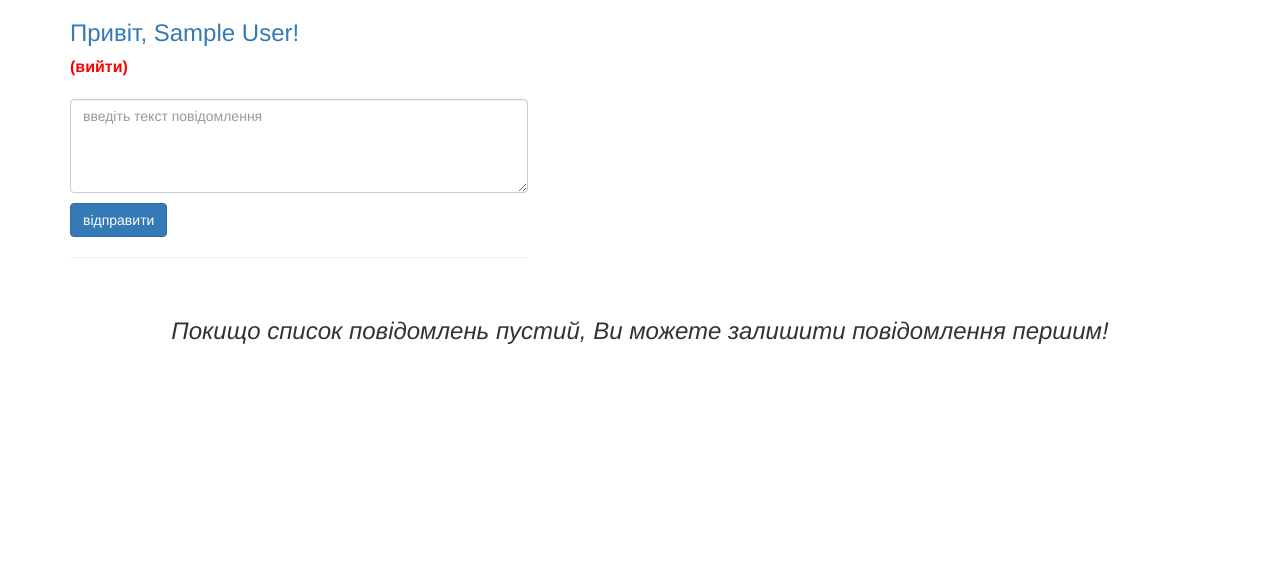
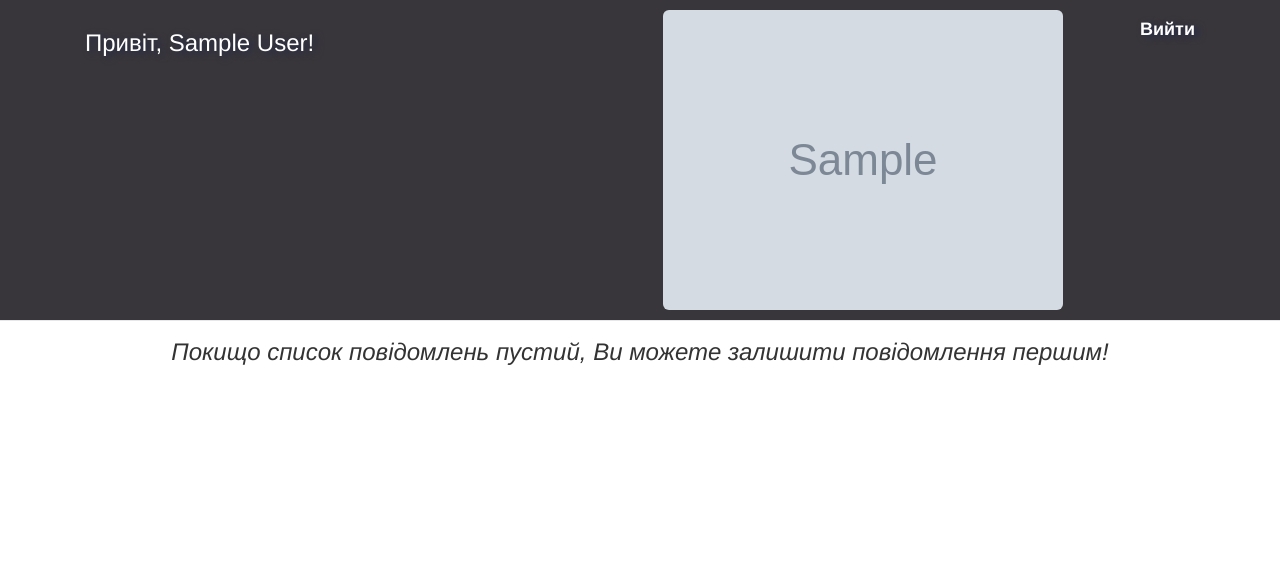
Before and after one commit to Misha86/webpage, a Django app: template message/templates/message/messages.html in a window 1280 px wide. Shown: the top 564 px of the page. Before the commit the page ends 344 px from the top, so only its background shows below. Run offline with Django 3.2, Linux system fonts and the light colour scheme; a user stored in the database is signed in; tables that the repository leaves empty hold one stand-in row (values such as "Sample post"); the template is opened without the code that fills it: values that come from a table or form of the project are taken from there, most other values are stand-ins (such as "Sample title", 1, 10 or a date in 2020); grey boxes marked "Sample" are stand-in pictures; some libraries are stand-ins or nearby versions.

Commit message:
Add picture_url for LINKEDIN

```diff
--- a/comment/templates/comment/partial_comments_list.html
+++ b/comment/templates/comment/partial_comments_list.html
@@ -26,7 +26,11 @@
     <div class="col-md-12">
 
         <p>
-            <button type="button" data-comment-id="{{ comment.id }}" data-id="{{ message.id }}" data-form="{% url "comment:create" %}" class="btn btn-primary js-create-comment">
+            <button type="button" data-comment-id="{{ comment.id }}" data-id="{{ message.id }}"
+                    data-form="{% url "comment:create" %}" class="btn btn-primary js-create-comment"
+                     {% if not request.user.is_authenticated %} data-toggle="tooltip"
+                    data-original-title="Ви не авторизувалися на сайті!"
+                    {% endif %}>
                 <span class="glyphicon glyphicon-plus"></span>
                 коментувати
             </button>
--- a/message/static/message/css/message.css
+++ b/message/static/message/css/message.css
@@ -1,3 +1,9 @@
+body {
+    min-height: 2000px;
+    padding-top: 100px;
+}
+
+
 #create-message {
     margin-top: 20px;
     margin-bottom: 20px;
@@ -10,3 +16,23 @@
 .caret-toggle {
     transform: rotate(-90deg);
 }
+
+.navbar  {
+    /*height: 90px;*/
+    background-color: #39363b;
+    padding-bottom: 10px;
+    padding-top: 10px;
+}
+
+.navbar a {
+    color: #ffffff;
+    text-decoration: none;
+    text-shadow: 4px 2px 7px #212A4B;
+}
+
+.navbar a:hover {
+    color: rgb(0, 255, 22);
+    text-decoration: none;
+    text-shadow:  0 0 0.2em #87F, 0 0 0.2em #8877ff,
+    0 0 0.2em #87F;
+}
--- a/message/templates/message/messages.html
+++ b/message/templates/message/messages.html
@@ -28,15 +28,63 @@
 
 {% block content %}
 
-    <a href="{% url 'message:enter' %}">
+    <div class="navbar navbar-default navbar-fixed-top">
+        <div class="container">
             {% if request.user.is_authenticated %}
-            <h3>Привіт, {% if user.get_full_name %}{{ user.get_full_name }}{% else %}{{ user.username }}{% endif %}!</h3>
-            <strong><a href="{% url 'logout' %}?next={{ request.path }}" style="color: red; font-size: 16px">(вийти)</a></strong>
+                <div class="col-lg-8 col-md-8 col-sm-6 col-xs-5">
+
+                    <h3>
+                        <a href="{% url 'message:enter' %}" data-toggle="tooltip" data-original-title="Перейти на домашню сторінку" data-placement="right">
+                            Привіт, {% if user.get_full_name %}{{ user.get_full_name }}{% else %}{{ user.username }}{% endif %}!
+                        </a>
+                    </h3>
+
+                </div>
+
+                <div class="col-lg-4 col-md-4 col-sm-6 col-xs-7">
+                    {% if linkedin_login %}
+                        <div class="col-lg-8 col-md-8 col-sm-6 col-xs-6">
+                            <a href="{{ linkedin_login.extra_data.public_profile_url }}">
+                                <img class="img-rounded" style="float: right;" src="{{ linkedin_login.extra_data.picture_url }}"
+                                     data-toggle="tooltip" data-original-title="{{ request.user.get_full_name }}"
+                                     data-placement="bottom"/>
+                            </a>
+                        </div>
+                        <div class="col-lg-4 col-md-4 col-sm-6 col-xs-6">
+                            <div class="nav navbar-nav navbar-right">
+                                <h4>
+                                    <strong>
+                                        <a href="{% url 'logout' %}?next={{ request.path }}">Вийти</a>
+                                    </strong>
+                                </h4>
+                            </div>
+                        </div>
                     {% else %}
-            <h3 class="text-center">Щоб залишити повідомлення або коментар зайдіть на сайт!</h3>
+                        <div class="col-md-6 nav navbar-nav navbar-right">
+                            <h4>
+                                <strong>
+                                    <a href="{% url 'logout' %}?next={{ request.path }}">Вийти</a>
+                                </strong>
+                            </h4>
+                        </div>
                     {% endif %}
+                </div>
+
+            {% else %}
+
+                <h3 class="text-center">
+                    <a href="{% url 'message:enter' %}" data-toggle="tooltip" data-original-title="Перейти на сторінку авторизації" data-placement="bottom">
+                        Щоб залишити повідомлення або коментар зайдіть на сайт!
                     </a>
+                </h3>
 
+            {% endif %}
+
+        </div>
+    </div>
+
+
+    <div class="container">
         <div class="row">
             <div id="create-message" class="col-md-5">
 
@@ -61,5 +109,7 @@
 
             </div>
         </div>
+    </div>
+
 
 {% endblock %}
--- a/templates/base.html
+++ b/templates/base.html
@@ -5,7 +5,7 @@
     <meta charset="UTF-8">
 
     <!-- The above 3 meta tags *must* come first in the head; any other head content must come *after* these tags -->
-    <title>WEB{% block title %}{% endblock %}</title>
+    <title>WEB{% block title %}|Home{% endblock %}</title>
 
     <!-- My css -->
     <link href="{% static 'css/style.css' %}" rel="stylesheet">
@@ -33,11 +33,9 @@
 </head>
 <body>
 
+{% block content %}
 
 <div class="container">
-
-    {% block content %}
-
     <div class="row">
         <div class="col-md-12">
             <div class="jumbotron">
@@ -78,10 +76,9 @@
             </div>
         </div>
     </div>
+</div>
 
-    {% endblock %}
-
-</div>
+{% endblock %}
 
 <script src="{% static 'js/bootstrap.js' %}"></script>
 {% block scripts %}{% endblock scripts %}
```
Also changed, not shown: message/views.py (+10 -0 lines), webpage/social_auth.py (+35 -8 lines), 1 other file. Lines whose indentation alone changed are shown as unchanged.
